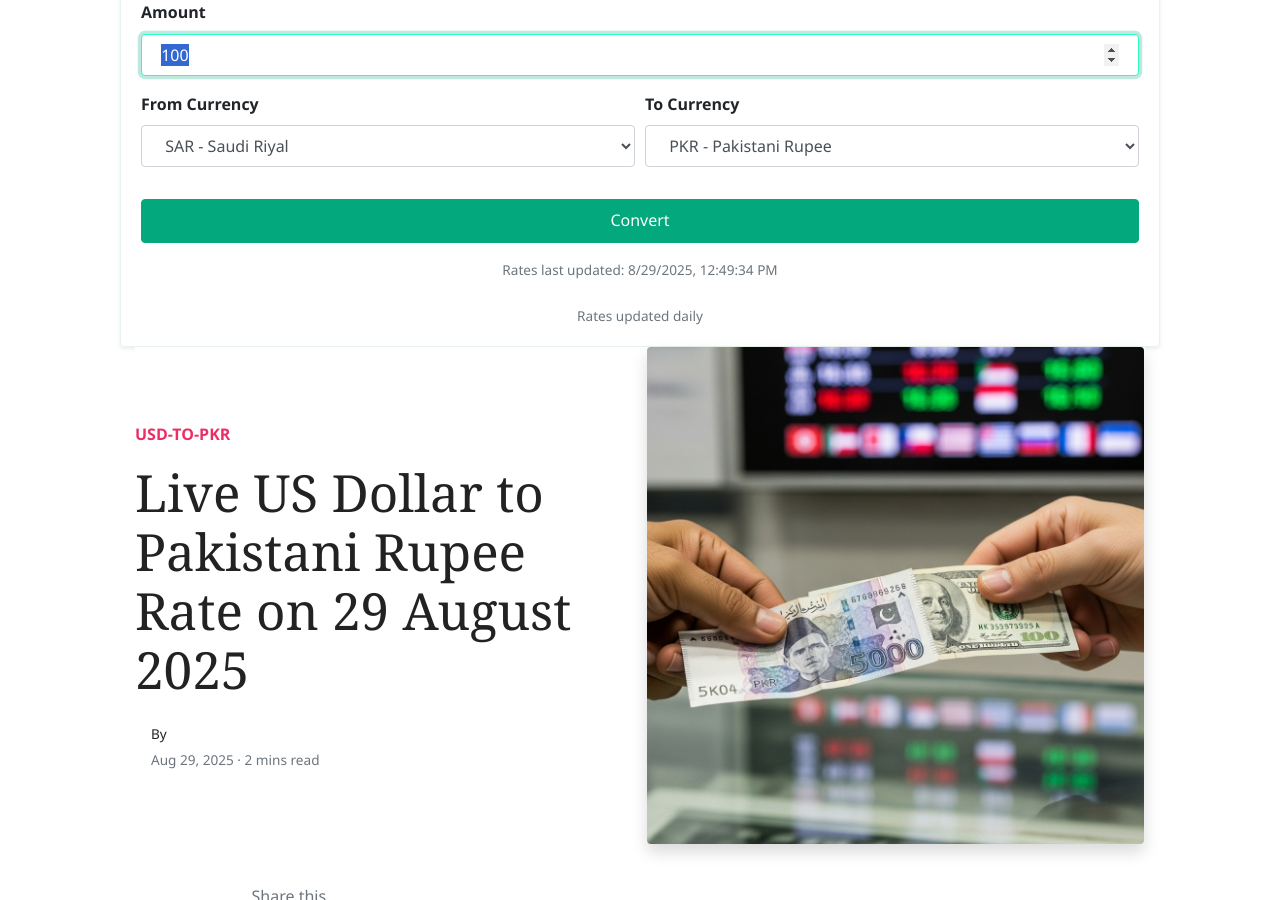
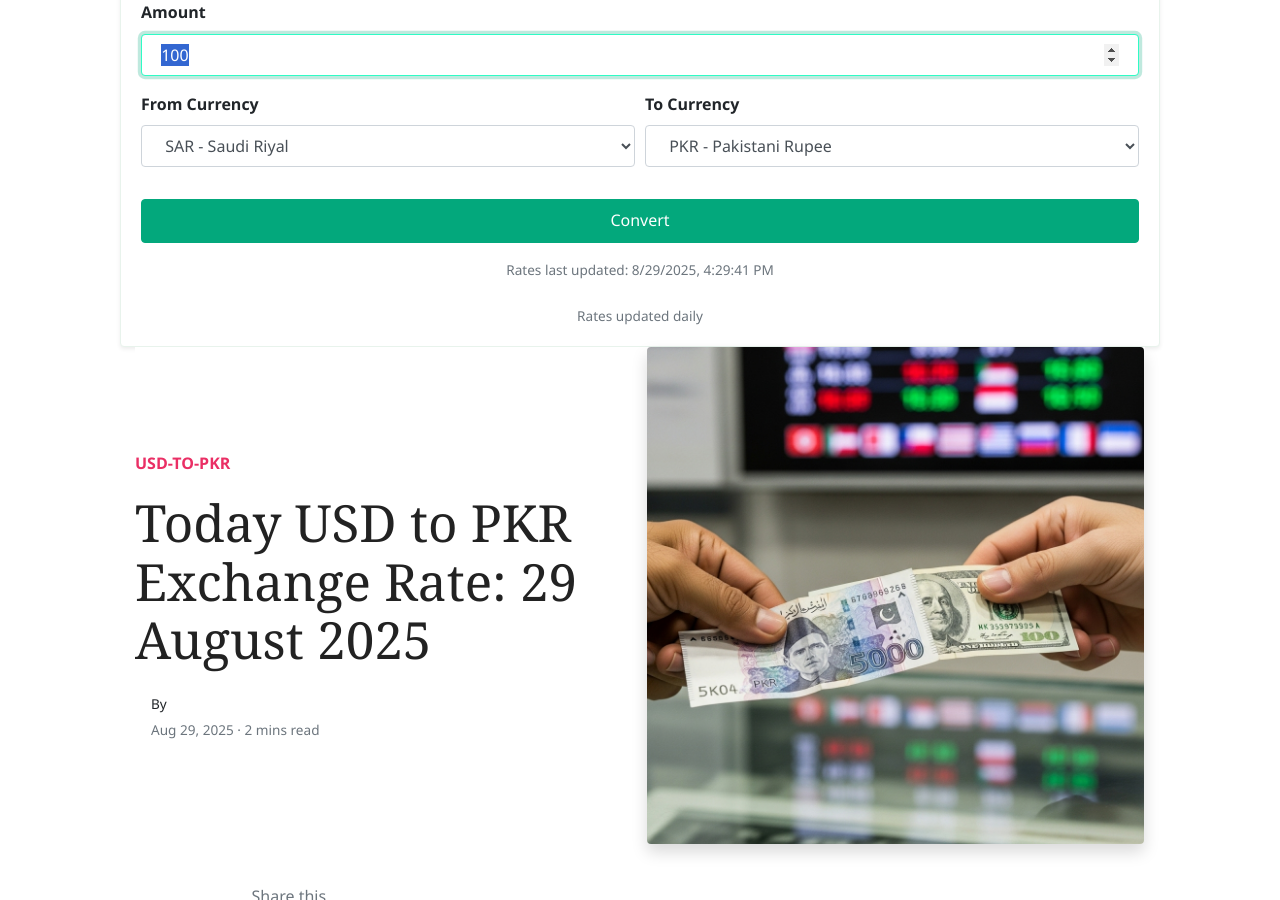
Before and after one commit to mlcom/mlcom.github.io, a Jekyll site: the page built from _posts/2025-08-29-today-us-dollar-to-pkr-exchange-rate-august-2025-prices-updated-usd-to-pkr.md, in a window 1280 px wide and 900 px high, scrolled down 242 px. Built offline with Jekyll 4.4.1, drawn with Linux system fonts in a browser that asks for light colours; nearby versions of some CDN libraries; comment, search, counter and statistics services are not loaded.

Commit message:
Automated: Update currency rates and generate daily posts

```diff
--- a/_data/rates.yml
+++ b/_data/rates.yml
@@ -1,4 +1,4 @@
-last_updated_utc: '2025-08-29T12:49:34.178662+00:00'
+last_updated_utc: '2025-08-29T16:29:41.783542+00:00'
 rates:
   AED: 3.6725
   AFN: 68.4497
--- a/_posts/2025-08-29-today-us-dollar-to-pkr-exchange-rate-august-2025-prices-updated-usd-to-pkr.md
+++ b/_posts/2025-08-29-today-us-dollar-to-pkr-exchange-rate-august-2025-prices-updated-usd-to-pkr.md
@@ -1,6 +1,6 @@
 ---
 layout: post
-title:  'Live US Dollar to Pakistani Rupee Rate on 29 August 2025'
+title:  'Today USD to PKR Exchange Rate: 29 August 2025'
 author: jane
 categories: [ usd-to-pkr ]
 image: assets/images/usd-to-pkr-rate-today.jpg
```
Also changed, not shown: _posts/2025-08-29-today-saudi-riyal-to-pkr-exchange-rate-august-2025-prices-updated-sar-to-pkr.md (+1 -1 lines), _posts/2025-08-29-today-uae-dirham-to-pkr-exchange-rate-august-2025-prices-updated-aed-to-pkr.md (+1 -1 lines).
